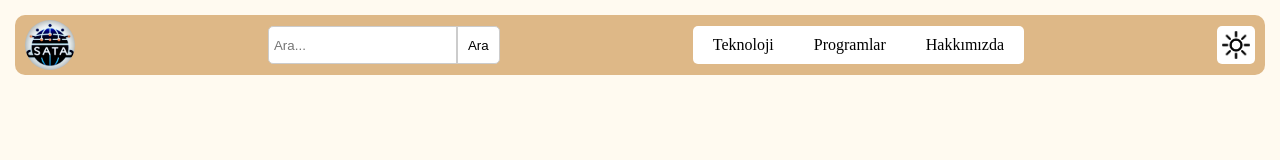
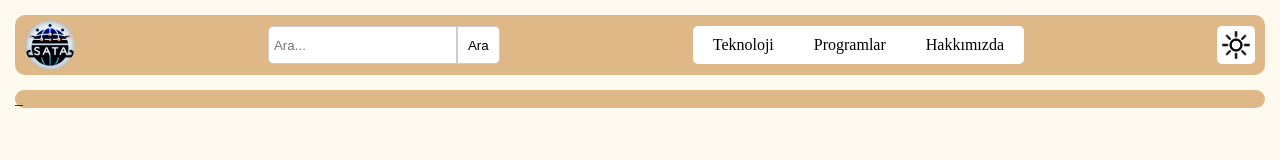
Before and after one commit to sata2500/SaTA, a plain HTML site: page index.html in a window 1280 px wide. Drawn offline with Linux system fonts and the light colour scheme.

Commit message:
Slayt bölümü ekleme çalışmaları başlatıldı ve main bölümü oluşturuldu.

```diff
--- a/index.html
+++ b/index.html
@@ -35,5 +35,20 @@
 
         <button id="theme-toggle"><img src="tema.png" alt=""></button>
     </header>
+    <main class="content">
+        <div class="slideshow">
+            <div class="slide">
+                <a href="">
+                    <img src="" alt="">
+                </a>
+                <a href="">
+                    <img src="" alt="">
+                </a>
+                <a href="">
+                    <img src="" alt="">
+                </a>
+            </div>
+        </div>
+    </main>
 </body>
 </html>
--- a/style.css
+++ b/style.css
@@ -117,6 +117,13 @@ header {
     max-width: 100%;
 }
 
+.content {
+    display: flex;
+    background-color: burlywood;
+    border-radius: 10px;
+    margin: 15px;
+}
+
 /* Koyu tema */
 body.dark {
     background-color: #333;
```
Also changed, not shown: slides/script.js (added), slides/style.css (added).
